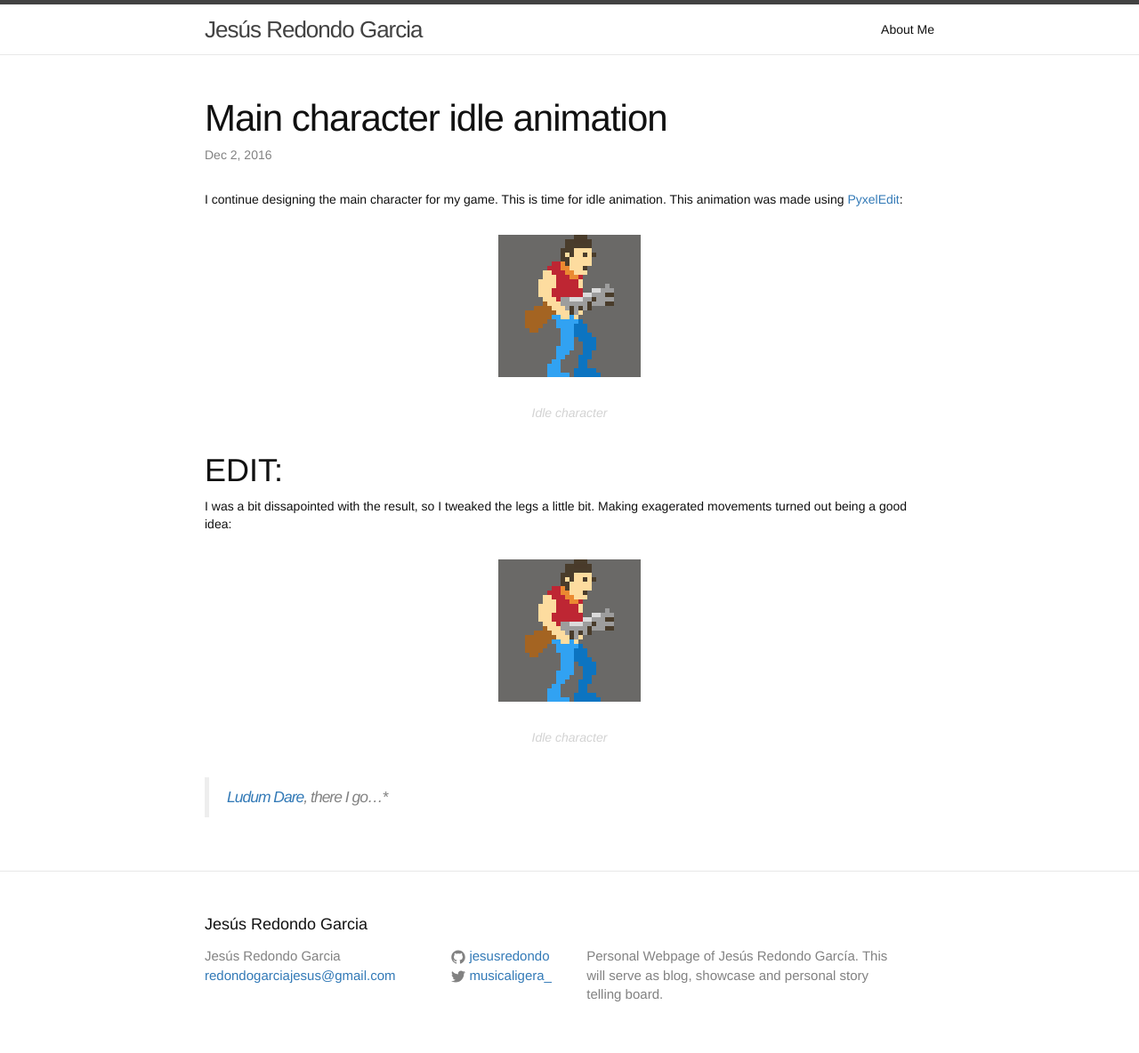
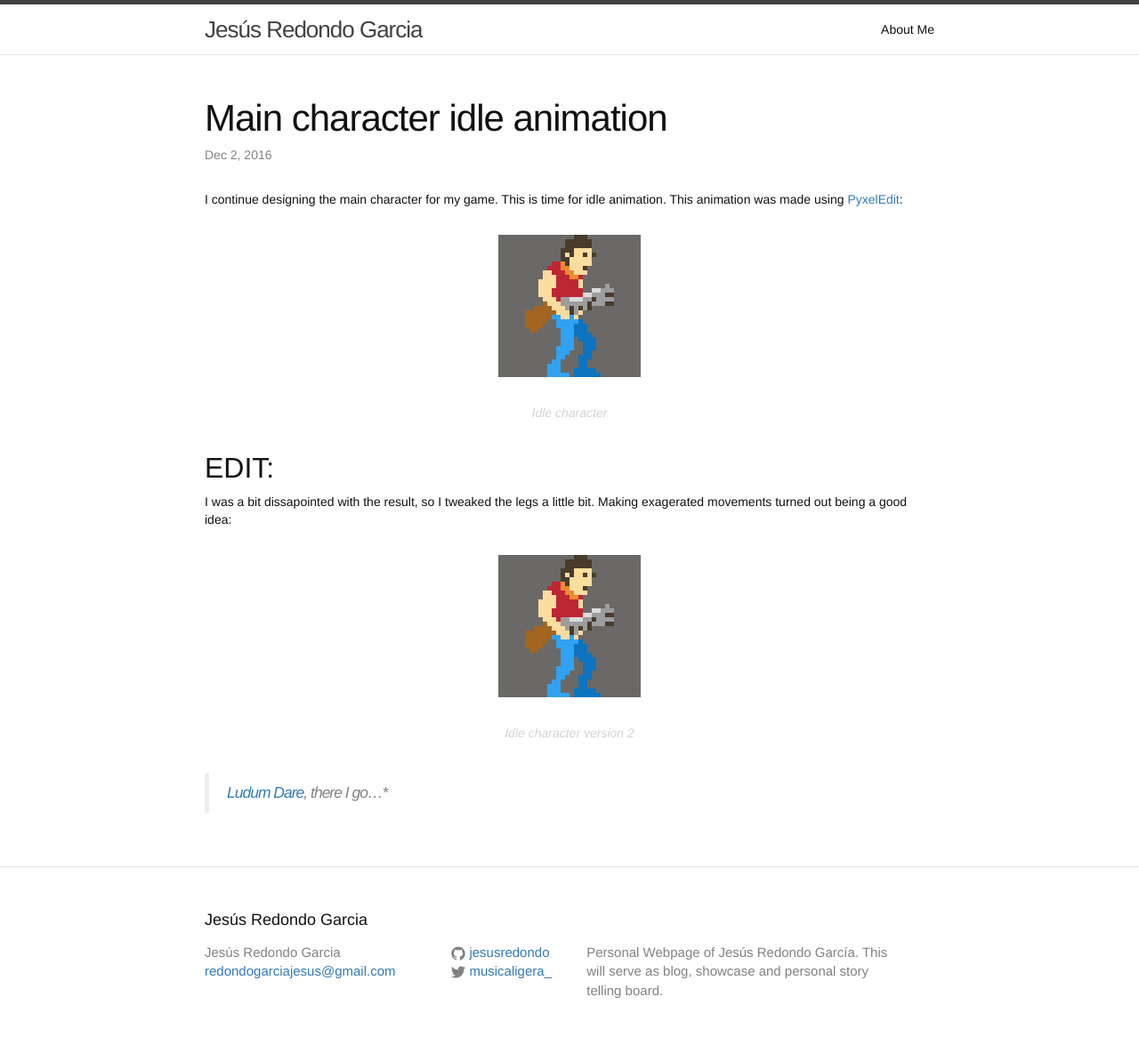
Before and after one commit to jesusredondo/jesusredondo.github.io, a Jekyll site: the page built from _posts/2016-12-02-idle-animation-character.markdown, in a window 1280 px wide. Shown: the whole page at 89% size. Built offline with Jekyll 4.4.1, drawn with Linux system fonts in a browser that asks for light colours; comment, search, counter and statistics services are not loaded.

Commit message:
fix title

```diff
--- a/_posts/2016-12-02-idle-animation-character.markdown
+++ b/_posts/2016-12-02-idle-animation-character.markdown
@@ -9,12 +9,12 @@ I continue designing the main character for my game. This is time for idle anima
 ![](/images/idle.gif)
 *Idle character*
 
-# EDIT:
+## EDIT:
 
 I was a bit dissapointed with the result, so I tweaked the legs a little bit. Making exagerated movements turned out being a good idea:
 
 ![](/images/idle2.gif)
-*Idle character*
+*Idle character version 2*
 
 
 
```
